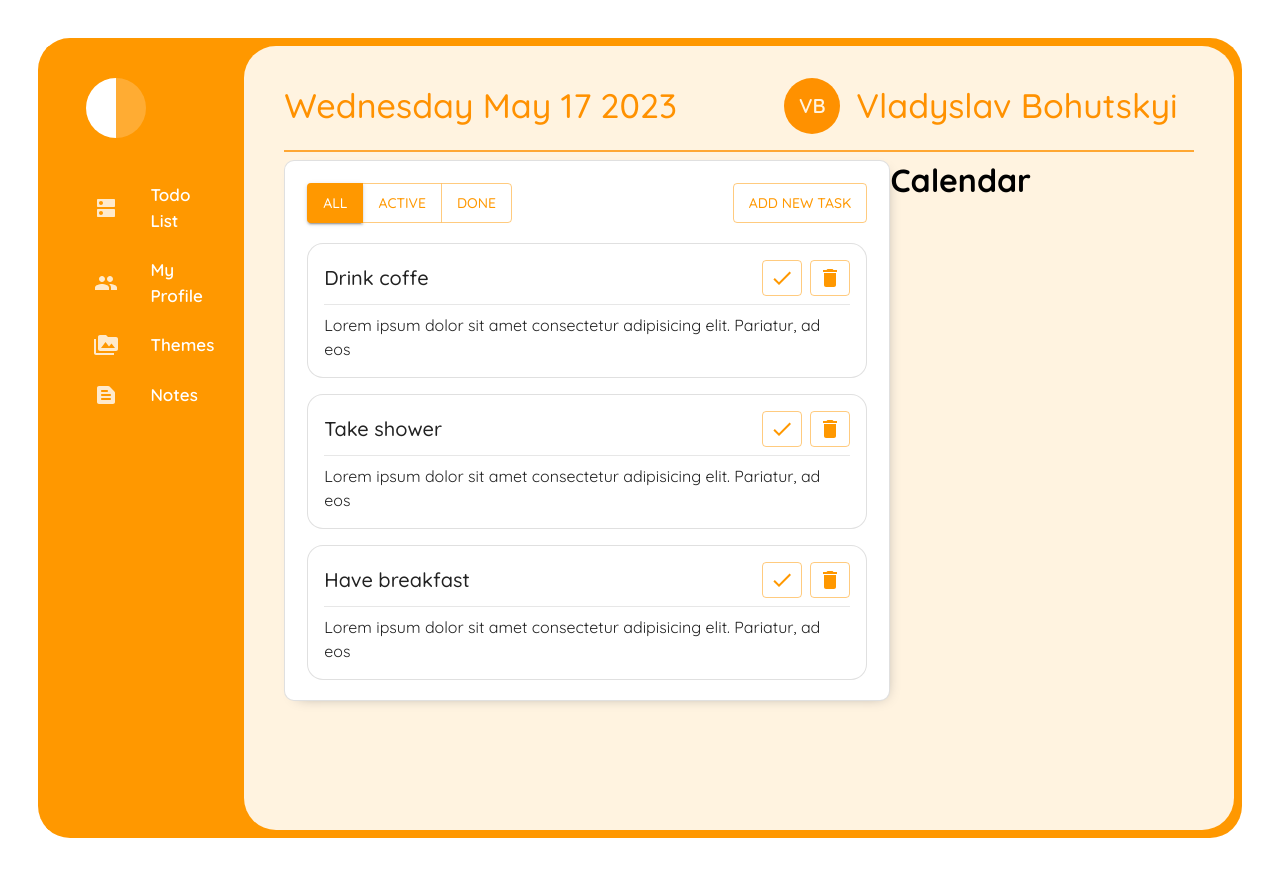
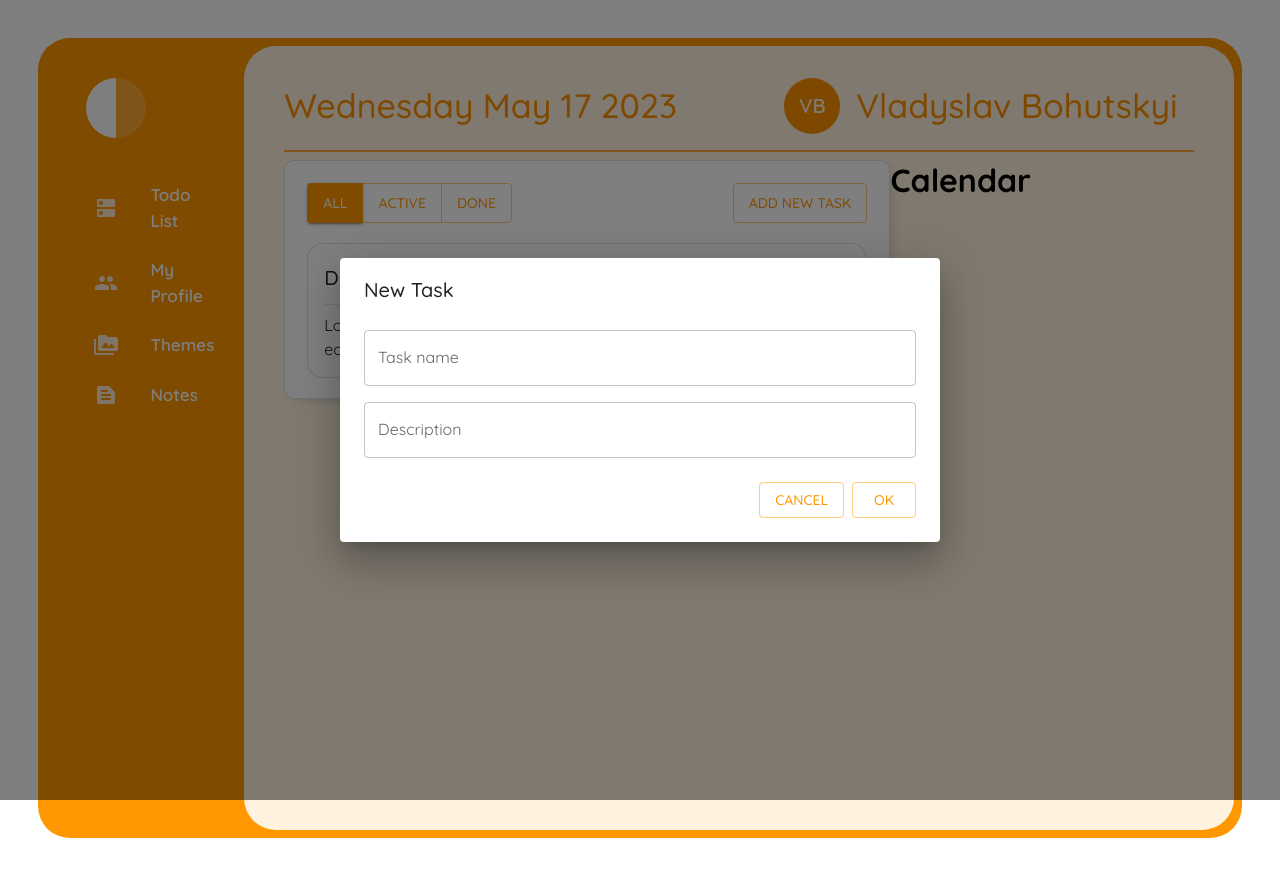
Before and after one commit to VladyslavBohutskyi/task_sheduler, a React (Create React App) app: page / in a window 1280 px wide. Both pictures are taken after a click on the button "ADD NEW TASK". Built offline with nearby package versions, Linux system fonts and the light colour scheme.

Commit message:
funcTask/localstorage

```diff
--- /dev/null
+++ b/src/modules/todo/components/addTask.tsx
@@ -0,0 +1,59 @@
+import { useState } from 'react';
+import { Button } from '@mui/material'
+import TextField from '@mui/material/TextField';
+import Dialog from '@mui/material/Dialog';
+import DialogActions from '@mui/material/DialogActions';
+import DialogContent from '@mui/material/DialogContent';
+import DialogTitle from '@mui/material/DialogTitle';
+import TodoStore from "../../../store/todo"
+
+const AddTask = () => {
+  const [open, setOpen] = useState(false);
+  const [taskItem, setTaskItem] = useState({ title: '', body: '' })
+
+
+
+  return (
+    <>
+      <Button variant="outlined" onClick={() => setOpen(true)} sx={{ height: ' 40px' }}>
+        Add New Task
+      </Button>
+      <Dialog open={open}
+        onClose={() => setOpen(false)}
+        maxWidth={'sm'}
+        fullWidth={true}
+      >
+        <DialogTitle>
+          New Task
+        </DialogTitle>
+        <DialogContent sx={{ pb: 0 }}>
+          <TextField label='Task name'
+            fullWidth
+            sx={{ mb: 2, mt: 1 }}
+            value={taskItem.title}
+            onChange={(e) => setTaskItem({ ...taskItem, title: e.target.value, })}
+          />
+          <TextField label='Description'
+            fullWidth
+            value={taskItem.body}
+            onChange={(e) => setTaskItem({ ...taskItem, body: e.target.value })}
+          />
+        </DialogContent>
+        <DialogActions sx={{ p: 3 }}>
+          <Button variant="outlined" onClick={() => setOpen(false)}>
+            Cancel
+          </Button>
+          <Button variant="outlined" onClick={() => {
+            TodoStore.addNewTask(taskItem)
+            setOpen(false)
+            setTaskItem({ title: '', body: '' })
+          }}>
+            Ok
+          </Button>
+        </DialogActions>
+      </Dialog>
+    </>
+  )
+}
+
+export default AddTask
--- a/src/modules/todo/components/taskForm.tsx
+++ b/src/modules/todo/components/taskForm.tsx
@@ -1,4 +1,5 @@
 import { Box, Button, ButtonGroup } from "@mui/material"
+import AddTask from "./addTask"
 
 const buttons = [
 
@@ -10,6 +11,7 @@ const buttons = [
 
 const TaskForm = () => {
   return (
+
     <Box
       display={'flex'}
       justifyContent={'space-between'}
@@ -18,9 +20,7 @@ const TaskForm = () => {
       <ButtonGroup sx={{ height: '40px' }}>
         {buttons}
       </ButtonGroup>
-      <Button variant="outlined" sx={{ height: ' 40px' }}>
-        Add New Task
-      </Button>
+      <AddTask/>
     </Box>
   )
 }
--- a/src/modules/todo/components/taskList.tsx
+++ b/src/modules/todo/components/taskList.tsx
@@ -1,32 +1,20 @@
 import { Box } from "@mui/material"
 import TaskItem from "./taskItem"
+import TodoStore from "../../../store/todo"
+import { observer } from "mobx-react"
 
-const tasks = [
-  {
-    title: 'Drink coffe',
-    body: 'Lorem ipsum dolor sit amet consectetur adipisicing elit. Pariatur, ad eos'
-  },
-  {
-    title: 'Take shower',
-    body: 'Lorem ipsum dolor sit amet consectetur adipisicing elit. Pariatur, ad eos'
-  },
-  {
-    title: 'Have breakfast',
-    body: 'Lorem ipsum dolor sit amet consectetur adipisicing elit. Pariatur, ad eos'
-  },
-]
 
-const TaskList = () => {
+
+const TaskList = observer(() => {
   return (
     <Box my={2.5} >
-
       {
-        tasks.map((item) => (
+        TodoStore.todosArray.map((item) => (
           <TaskItem key={item.title} title={item.title} body={item.body} />
         ))
       }
     </Box>
   )
-}
+})
 
 export default TaskList
--- /dev/null
+++ b/src/store/todo.ts
@@ -0,0 +1,20 @@
+import { makeAutoObservable } from "mobx"
+
+
+class TodoStore {
+  constructor() {
+    makeAutoObservable(this)
+  }
+  todosArray = [
+    {
+      title: 'Drink coffe',
+      body: 'Lorem ipsum dolor sit amet consectetur adipisicing elit. Pariatur, ad eos'
+    },
+  ]
+
+  addNewTask(taskItem: ({title:string, body:string})){
+    this.todosArray = [...this.todosArray, taskItem]
+  }
+}
+
+export default new TodoStore()
--- /dev/null
+++ b/src/themes/theme.tsx
@@ -0,0 +1,25 @@
+import React from "react";
+import { createTheme } from '@mui/material/styles';
+import { purple } from "@mui/material/colors";
+
+
+const purpleTheme = createTheme({
+  palette: {
+      primary: {
+          main: purple[500],
+          contrastText: '#FFFFFF'
+      },
+      secondary: {
+          main: purple["A400"]
+      },
+      background: {
+          default: purple[50],
+      },
+  },
+  typography: {
+      fontFamily: 'Quicksand',
+      fontSize: 14
+  },
+})
+
+export default purpleTheme
```
